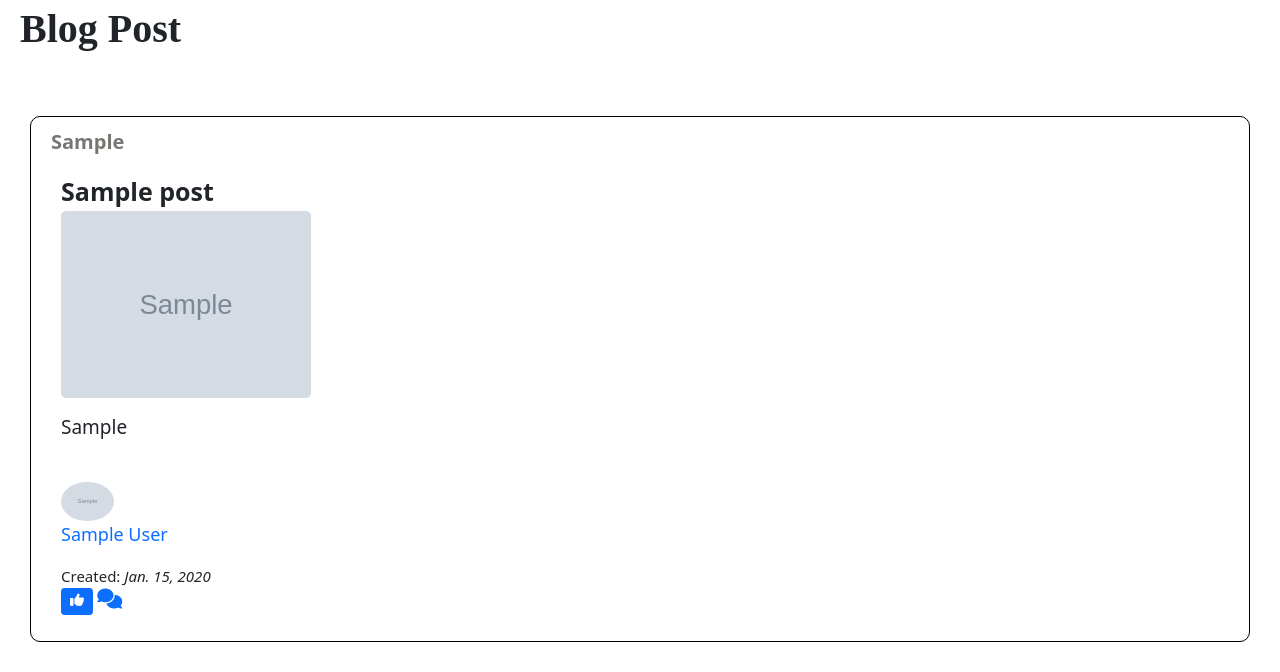
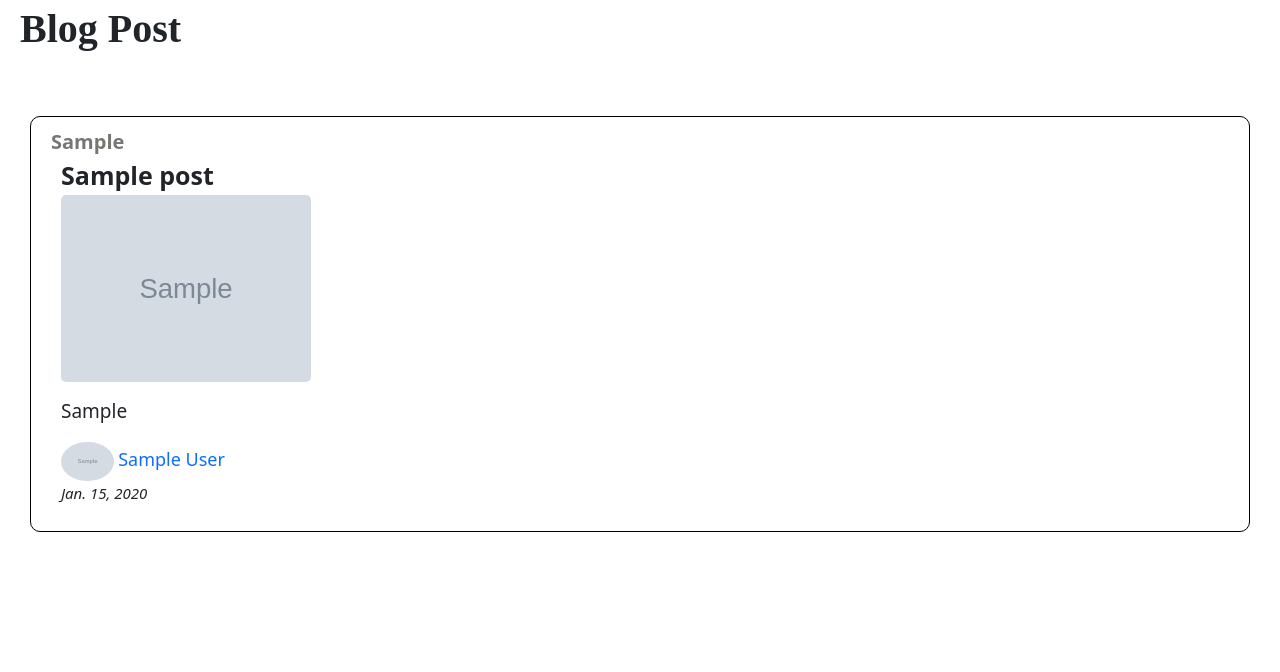
Before and after one commit to chryz-hub/Chryz-Hub-Blogs, a Django app: page / in a window 1280 px wide. Shown: the part 346-1018 px from the top of the page. After the commit the page ends 878 px from the top, so only its background shows below. Run offline with Django 3.2, Linux system fonts and the light colour scheme; tables that the repository leaves empty hold one stand-in row (values such as "Sample post"); grey boxes marked "Sample" are stand-in pictures; some libraries are stand-ins or nearby versions.

Commit message:
edit html

```diff
--- a/chryzhub_blogs/blog_app/templates/blog_list.html
+++ b/chryzhub_blogs/blog_app/templates/blog_list.html
@@ -14,16 +14,14 @@
             {% for post in object_list %}
             <div class="a-blog">
             <small class="category"><a href="{% url 'category' post.category %}"><strong>{{ post.category}}</strong></a></small>
-            <p></p>
             <ul class="list">
                 <li><strong class="blog_title"><a href="{% url 'blog_detail' post.pk %}">{{ post.title }}</a></strong>
                   {% if post.header_image %}
                     <a href="{% url 'blog_detail' post.pk %}"> <img style="width: 250px; border-radius: 5px; display: block; margin-bottom: 15px;" src="{{ post.header_image.url }}" alt="blog-header-image"></a>
                   {% endif %}
                   <p class="about_blog">{{post.snippet}}</p>
-                  <br>
-
-                  {% if post.author.userprofile.profile_pic %}
+                  <span>
+                    {% if post.author.userprofile.profile_pic %}
                     <img style="border-radius: 50%;
                     width: 4.5%;" src="{{ post.author.userprofile.profile_pic.url }}"  alt="author profile image">
                   {% else %}
@@ -32,27 +30,12 @@
                   {% endif %}
 
                   {% if post.author.userprofile %}
-                    <p><a class="author" href="{% url 'show_profile_page' post.author.userprofile.id %}">{{ post.author.first_name }} {{post.author.last_name }}</a></li>
+                    <a class="author" href="{% url 'show_profile_page' post.author.userprofile.id %}">{{ post.author.first_name }} {{post.author.last_name }}</a></li>
                   {% else %}
-                    <p class="author"> {{ post.author.first_name }} {{post.author.last_name }}</p>
+                     <span class="author">{{ post.author.first_name }} {{post.author.last_name }}</span>
                   {% endif %}
-                  <small class="time_created" >Created: <em>{{ post.post_date}}</em></small>
-                  <form action="{% url 'like_post' post.pk %}" method="post" >
-                    {% csrf_token%}
-                    {% if user.is_authenticated %}
-                      {% if liked %}
-                        <button style="padding-top: 0;" type="submit" name="post_id" value="{{post.id}}" class="btn btn-danger btn-sm"><i class="fas fa-thumbs-up"></i></button>
-                        <a href="{% url 'add_comment' post.pk %}"><i style="font-size: 20px;" class="fas fa-comments"></i></a>
-                        {% else %}
-                        <button style="padding-top: 0;" type="submit" name="post_id" value="{{post.id}}" class="btn btn-primary btn-sm"><i class="fas fa-thumbs-up"></i></button>
-                        <a href="{% url 'add_comment' post.pk %}"><i style="font-size: 20px;" class="fas fa-comments"></i></a>
-                        {% endif %}
-                    {% else %}
-                  </form>
-                  <a href="{% url 'login' %}"><button style="padding-top: 0;" class="btn btn-primary btn-sm"><i class="fas fa-thumbs-up"></i></button></a>
-                  <a href="{% url 'add_comment' post.pk %}"><i style="font-size: 20px;" class="fas fa-comments"></i></a>
-                  {% endif %}
-
+                  </span>
+                  <small class="time_created" ><em>{{ post.post_date}}</em></small>
             </ul>
             </div>
         {% endfor %}
```
